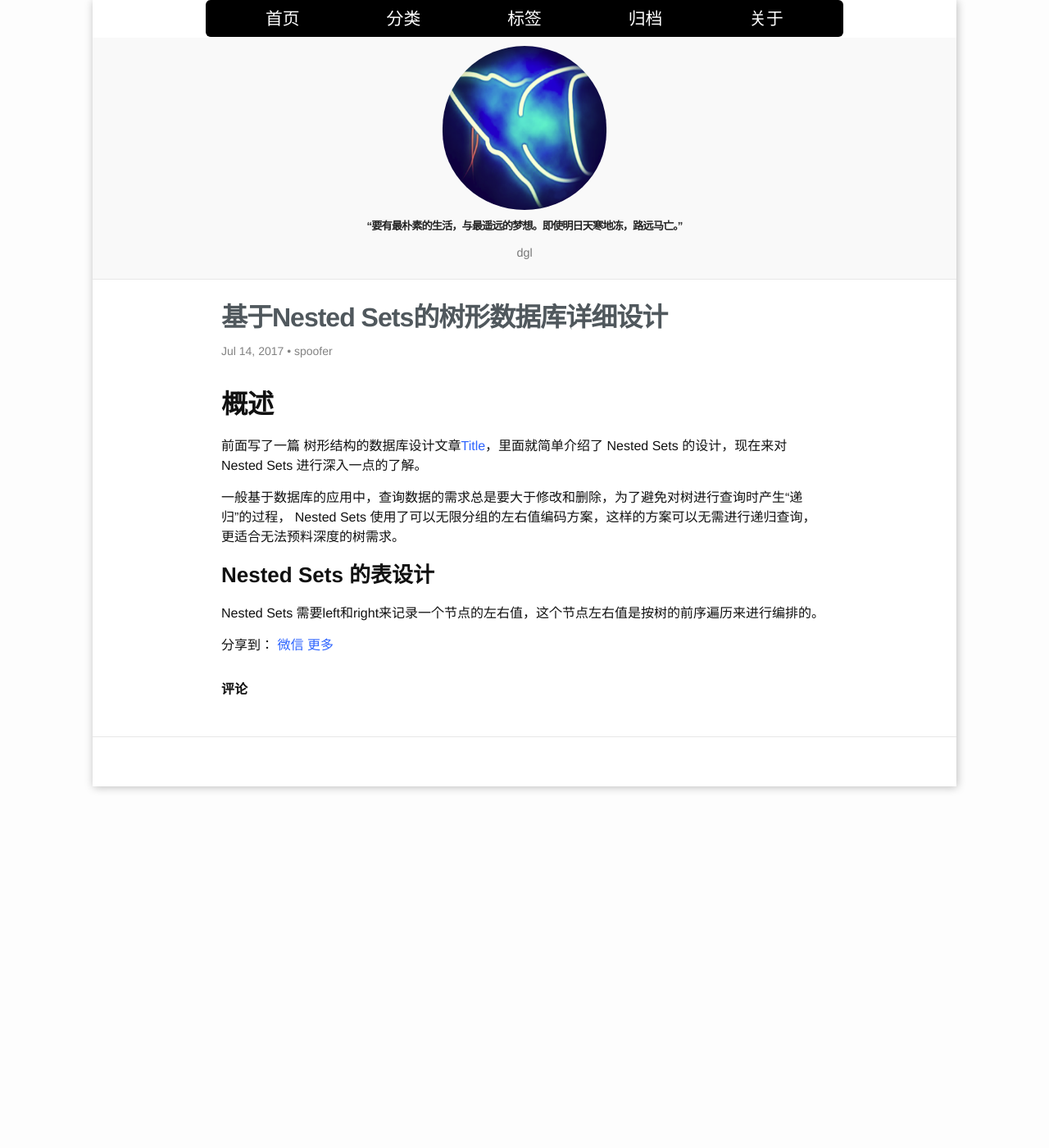
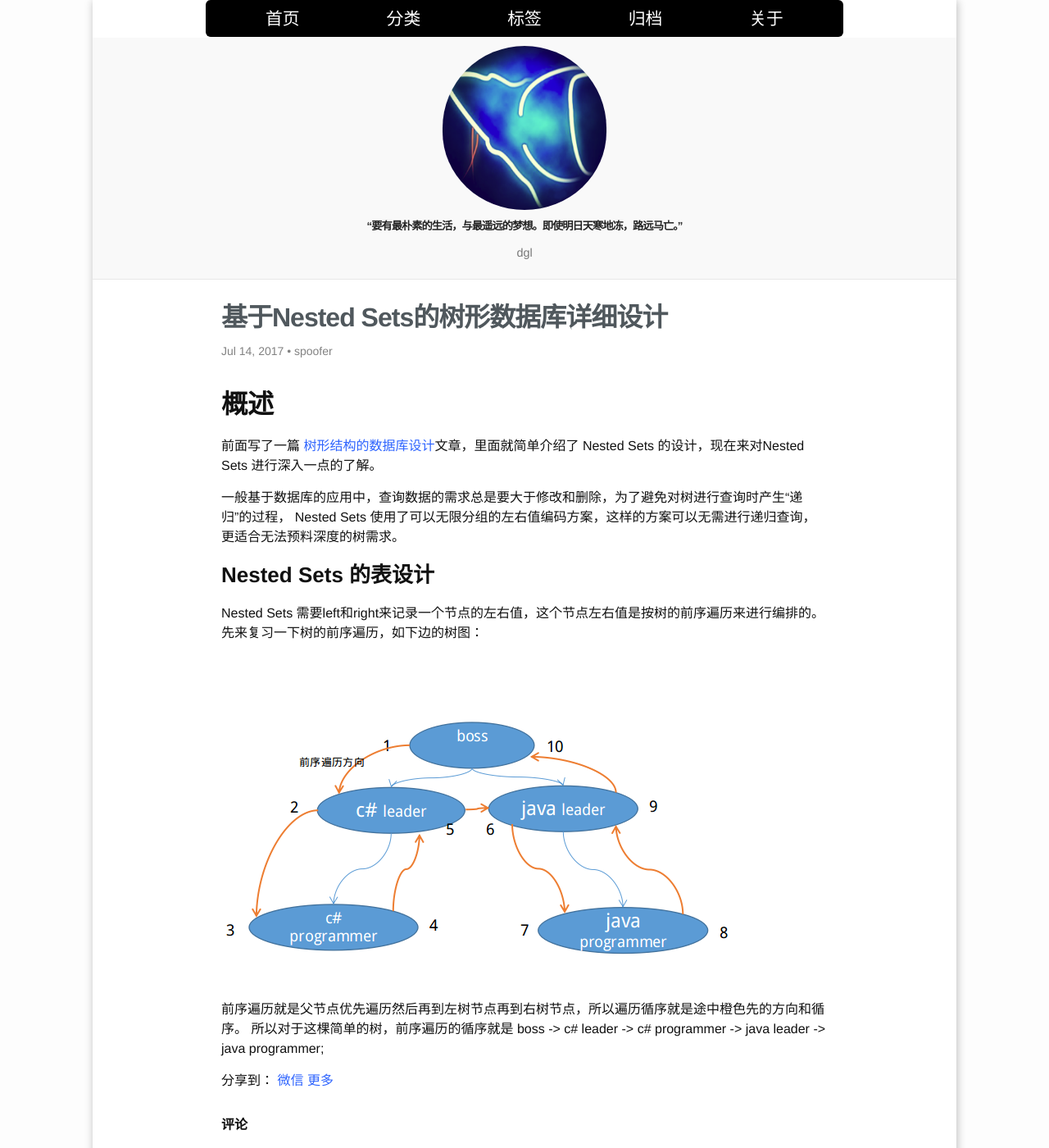
Before and after one commit to TopSpoofer/TopSpoofer.github.io, a Jekyll site: the page built from _posts/2017/07/2017-07-13-基于Nested Sets的树形数据库详细设计.md, in a window 1280 px wide and 1400 px high. Shown: the whole window at 82% size. Built offline with Jekyll 4.4.1, drawn with Linux system fonts in a browser that asks for light colours; comment, search, counter and statistics services are not loaded.

Commit message:
add blog

```diff
--- a/_posts/2017/07/2017-07-13-基于Nested Sets的树形数据库详细设计.md
+++ b/_posts/2017/07/2017-07-13-基于Nested Sets的树形数据库详细设计.md
@@ -12,7 +12,7 @@
 
 ## 概述
 
-前面写了一篇 树形结构的数据库设计文章[Title](http://www.spoofer.top/2017/07/13/%E6%A0%91%E5%BD%A2%E7%BB%93%E6%9E%84%E7%9A%84%E6%95%B0%E6%8D%AE%E5%BA%93%E8%AE%BE%E8%AE%A1%E4%B8%8E%E6%80%BB%E7%BB%93)，里面就简单介绍了 Nested Sets 的设计，现在来对Nested Sets 进行深入一点的了解。
+前面写了一篇 [树形结构的数据库设计](http://www.spoofer.top/2017/07/13/%E6%A0%91%E5%BD%A2%E7%BB%93%E6%9E%84%E7%9A%84%E6%95%B0%E6%8D%AE%E5%BA%93%E8%AE%BE%E8%AE%A1%E4%B8%8E%E6%80%BB%E7%BB%93)文章，里面就简单介绍了 Nested Sets 的设计，现在来对Nested Sets 进行深入一点的了解。
 
 一般基于数据库的应用中，查询数据的需求总是要大于修改和删除，为了避免对树进行查询时产生“递归”的过程，
 Nested Sets 使用了可以无限分组的左右值编码方案，这样的方案可以无需进行递归查询，更适合无法预料深度的树需求。
@@ -22,3 +22,52 @@
 ### Nested Sets 的表设计
 
 Nested Sets 需要left和right来记录一个节点的左右值，这个节点左右值是按树的前序遍历来进行编排的。
+先来复习一下树的前序遍历，如下边的树图：
+
+![NestedSets.png][1]
+
+前序遍历就是父节点优先遍历然后再到左树节点再到右树节点，所以遍历循序就是途中橙色先的方向和循序。
+所以对于这棵简单的树，前序遍历的循序就是 boss -> c# leader -> c# programmer -> java leader -> java programmer;
+
+
+
+
+
+
+
+
+
+
+
+
+
+
+
+
+
+
+
+
+
+
+
+
+
+
+
+
+
+
+
+
+
+
+
+
+
+
+
+
+
+
+[1]: http://www.spoofer.top/assets/images/2017/07/树形.png
```
